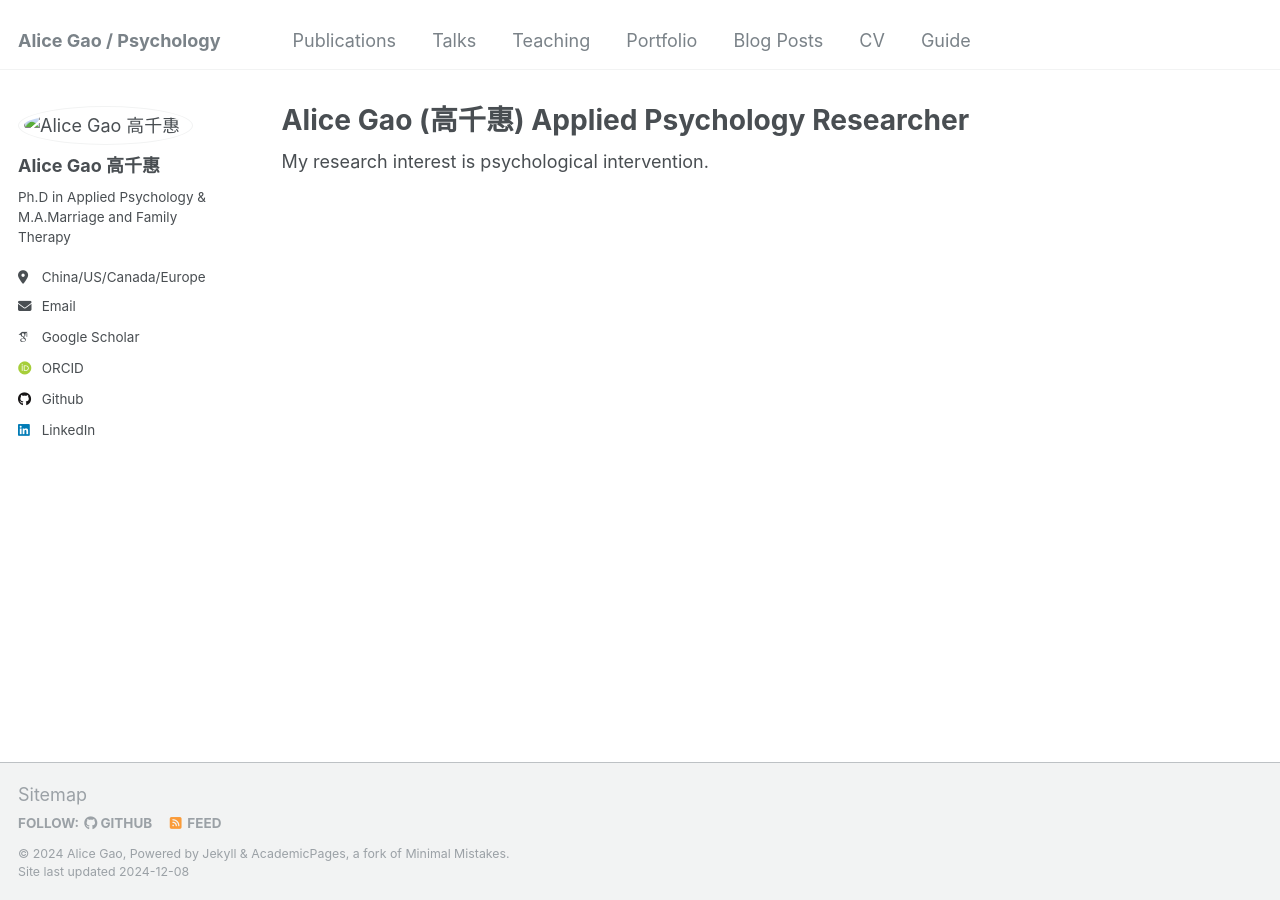
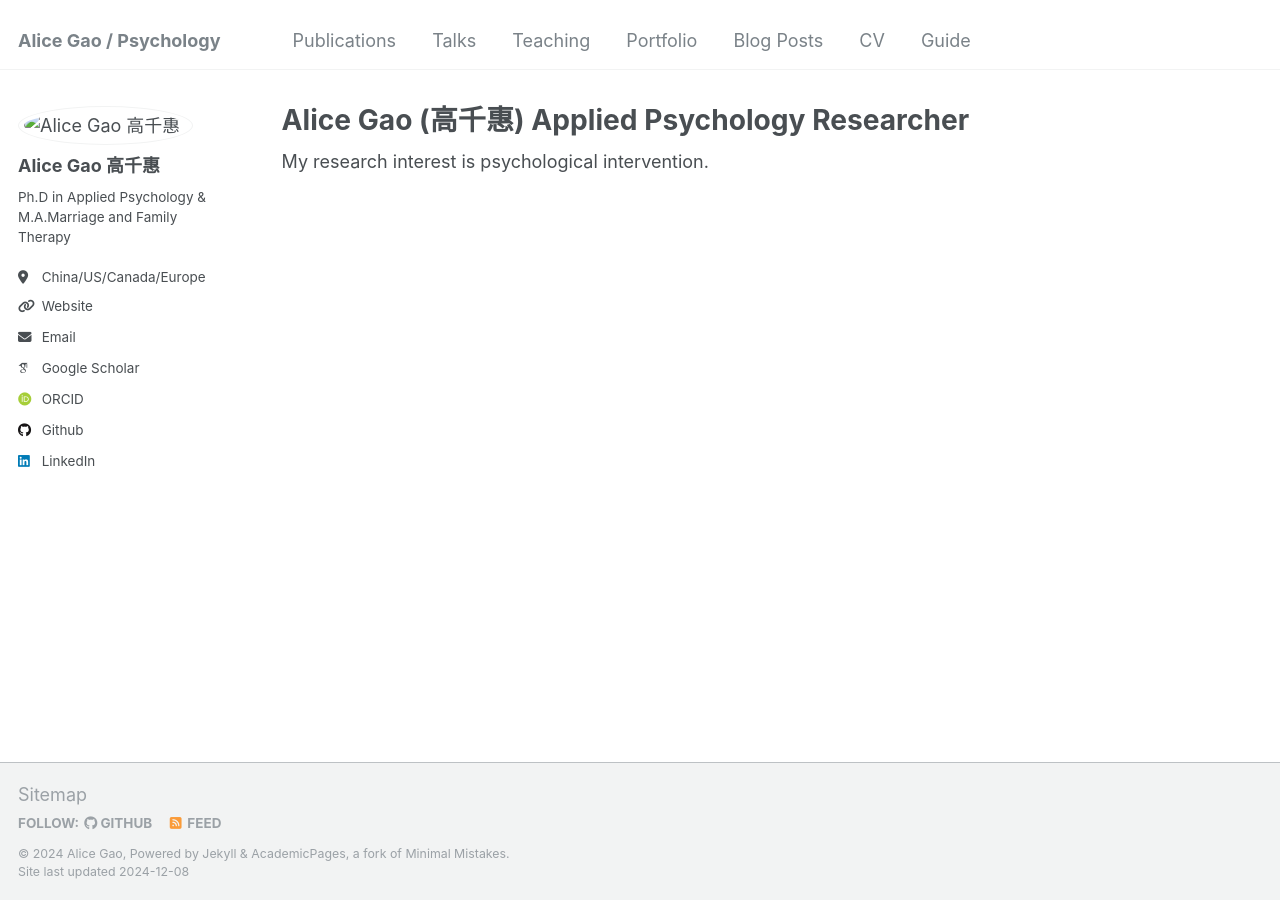
Before and after one commit to alicepsychology/alicepsychology.com, a Jekyll site: the page built from _pages/about.md, in a window 1280 px wide. Built offline with Jekyll 4.4.1, drawn with Linux system fonts in a browser that asks for light colours; some web fonts are replaced.

Commit message:
Update _config.yml

```diff
--- a/_config.yml
+++ b/_config.yml
@@ -21,13 +21,13 @@ repository               : "academicpages/academicpages.github.io"
 #               Additional customization can be done by editing /_includes/author-profile.html
 author:
   # Biographic information
-  avatar           : "/images/WeChat_Image_20221223132420.jpg"
+  avatar           : "images/WeChat_Image_20221223132420.jpg"
   name             : "Alice Gao 高千惠"
   pronouns         : # example: "she/her"
   bio              : "Ph.D in Applied Psychology & M.A.Marriage and Family Therapy"
   location         : "China/US/Canada/Europe"
-  Institution         : "New York University (Shanghai)"
-  URI              : "alicepsychology.github.io"
+  institution      : "New York University (Shanghai)"
+  uri              : "alicepsychology.github.io"
   email            : "alicegao1994@gmail.com"
 
   # Academic websites
```
